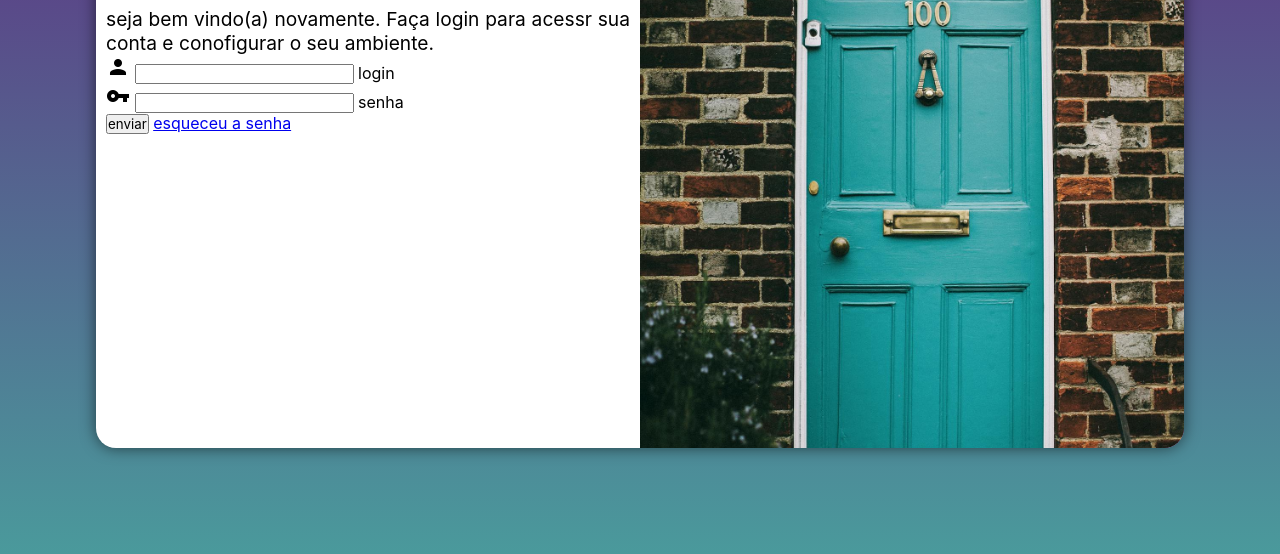
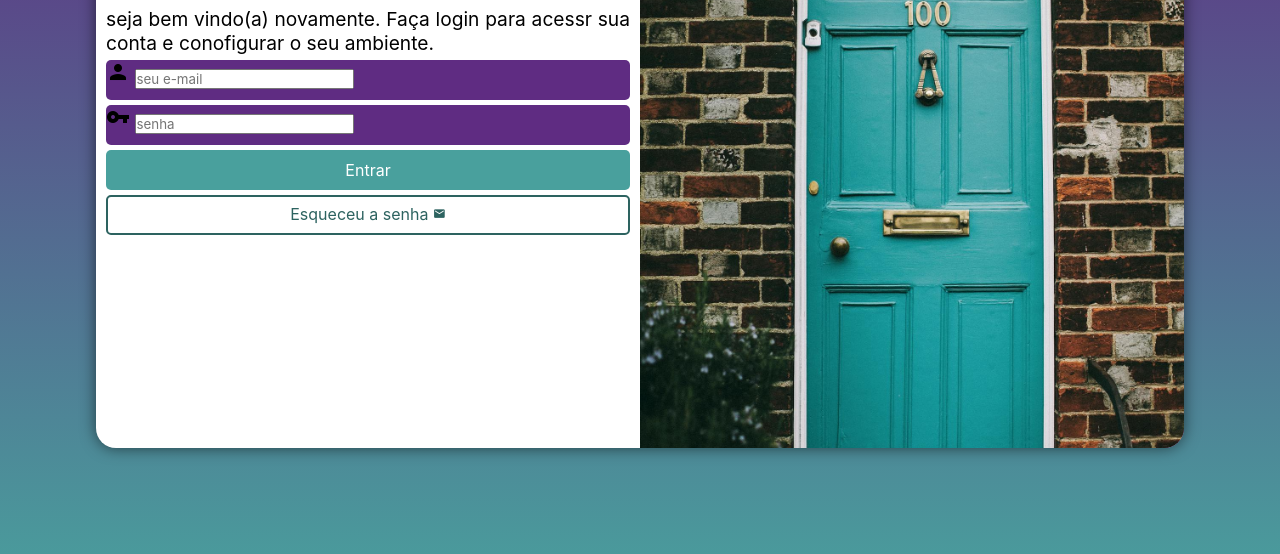
Before and after one commit to entony-katy/projeto-login, a plain HTML site: page index.html in a window 1280 px wide. Shown: the part 202-756 px from the top of the page. Drawn offline with Linux system fonts and the light colour scheme.

Commit message:
adicionando estilos nos botão de entrar e senha

```diff
--- a/estilos/style.css
+++ b/estilos/style.css
@@ -67,3 +67,51 @@ div#formulario > p {
     text-align: justify;
     font-size: 0.8em;
 }
+
+form > div.campo {
+    background-color: #5f2c82;
+    height: 40px;
+    margin: 5px 0px;
+    border-radius: 5px;
+}
+
+form label {
+    display: none;
+}
+
+form > input[type=submit] {
+    display: block;
+    font-size: 1em;
+    width: 100%;
+    height: 40px;
+    background-color: var(--verde);
+    border:none;
+    border-radius: 5px;
+    color: white;
+    margin-bottom: 5px;
+}
+
+form > input[type=submit]:hover {
+    background-color: #2d6360;
+}
+
+form > a.botao {
+    display: block;
+    width: 100%;
+    height: 40px;
+    text-align: center;
+    text-decoration: none;
+    color: #2d6360;
+    border: 2px solid #2d6360;
+    border-radius: 5px;
+    padding-top: 7px;
+}
+
+form > a.botao:hover {
+    background-color: #2d6360;
+    color: white;
+}
+
+a.botao > span {
+    font-size: .8em;
+}
--- a/index.html
+++ b/index.html
@@ -17,21 +17,22 @@
             <h1>Login</h1>
             <p>seja bem vindo(a) novamente. Faça login para acessr sua conta e conofigurar o seu ambiente.</p>
 
-            <form action="cadastro.php" method="get">
+            <form action="cadastro.php" method="get" autocomplete="on">
                 <div class="campo">
                     <span class="material-icons">person</span>
-                    <input type="email" name="login" id="ilogin">
+                    <input type="email" name="login" id="ilogin" autocomplete="email" placeholder="seu e-mail" required maxlength="30">
                     <label for="ilogin">login</label>
                 </div>
                 <div class="campo">
                     <span class="material-icons">vpn_key</span>
-                    <input type="password" name="senha" id="isenha">
+                    <input type="password" name="senha" id="isenha" autocomplete="new-password" placeholder="senha" minlength="4" maxlength="20" required>
                     <label for="isenha">senha</label>
                 </div>
-                <input type="submit" value="enviar">
-                <a href="senha.html">
-                    esqueceu a senha
+                <input type="submit" value="Entrar">
+                <a href="senha.html" class="botao">
+                    Esqueceu a senha <span class="material-icons">mail</span>
                 </a>
+
             </form>
         </div>
 
```
